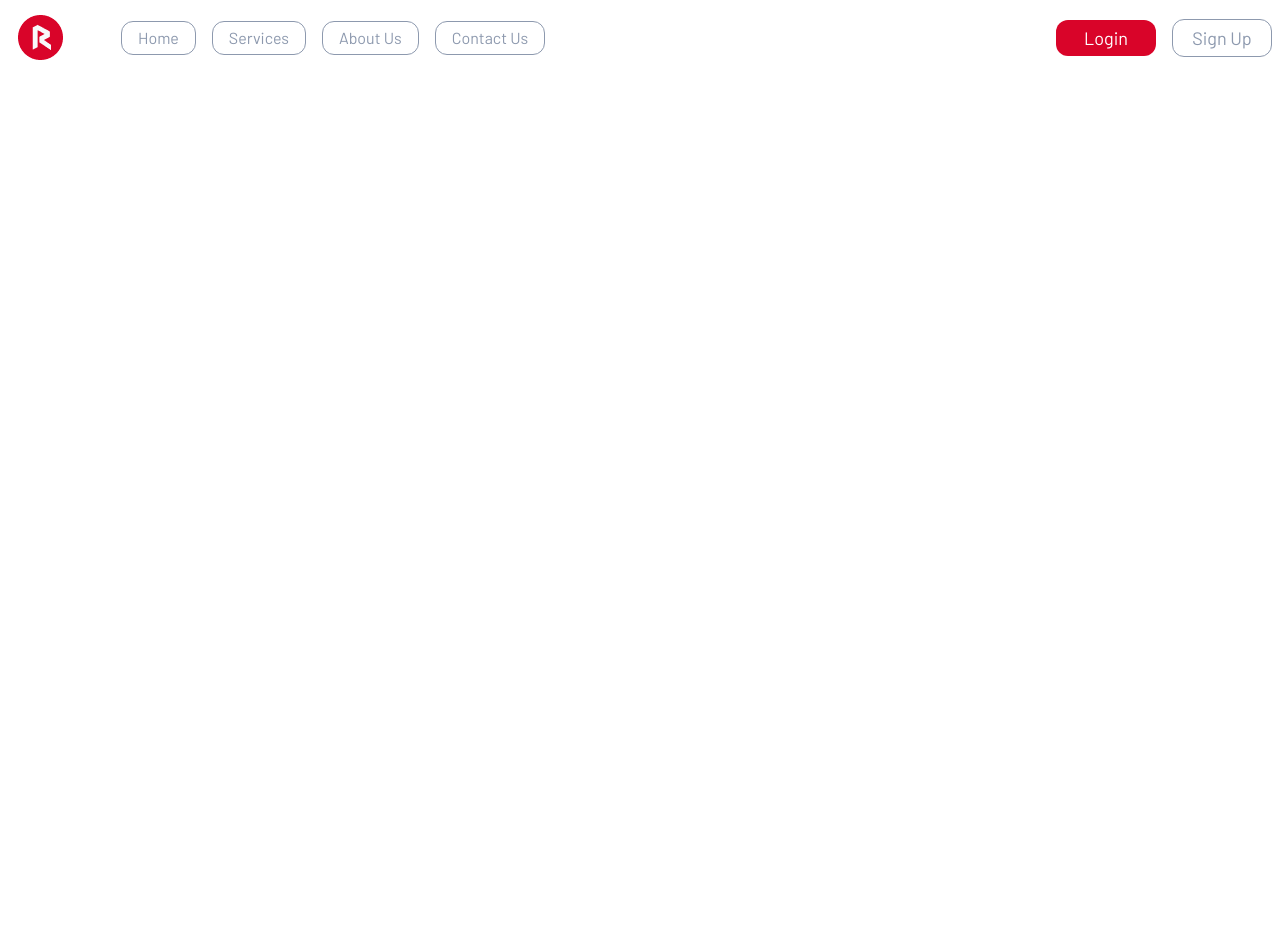
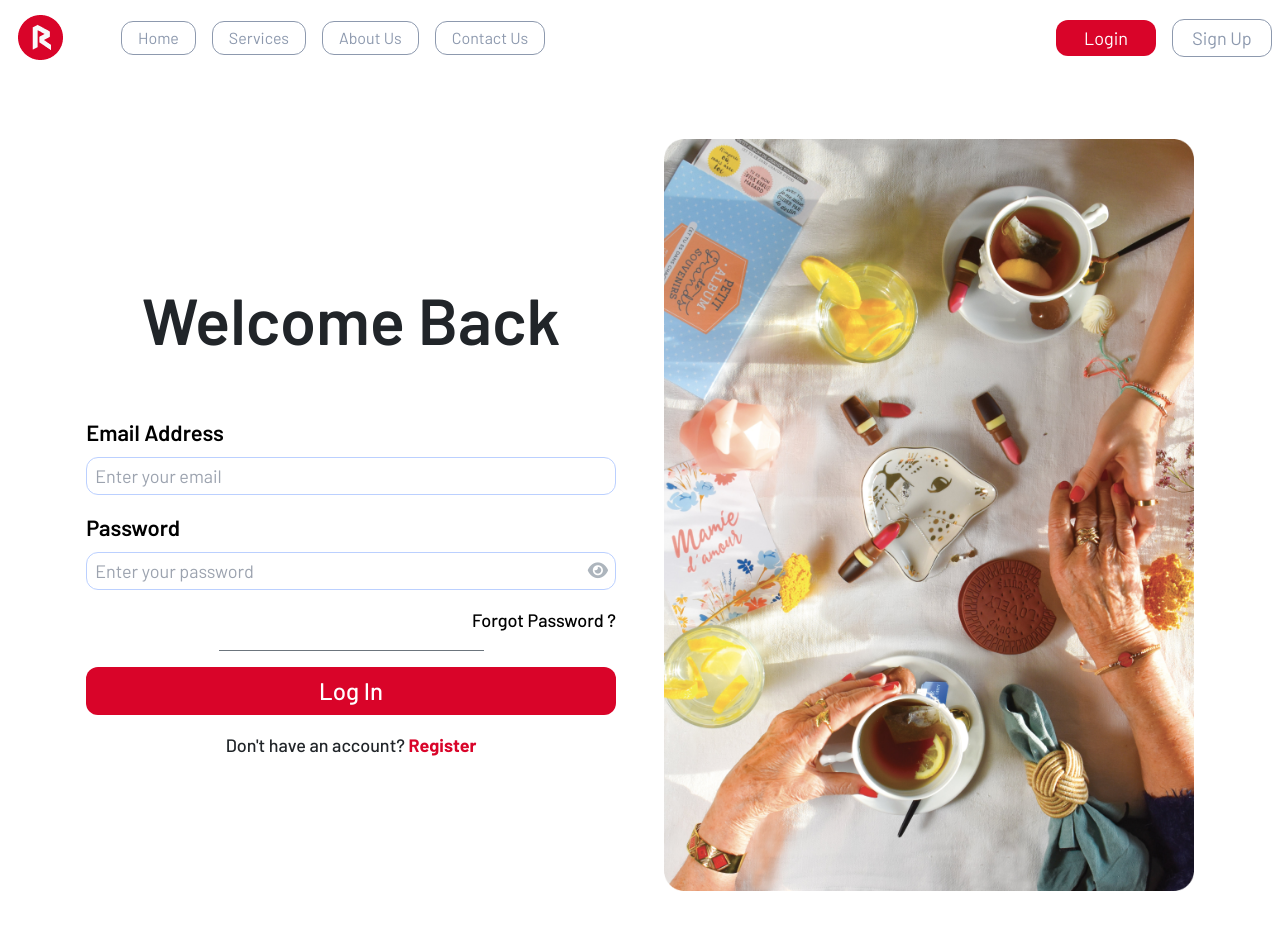
Before and after one commit to eslamalhendawy/Relief, a React (Vite) app: page /carer-login in a window 1280 px wide. Shown: the top 930 px of the page. Before the commit the page ends 800 px from the top, so only its background shows below. Built offline with nearby package versions, Linux system fonts and the light colour scheme.

Commit message:
Prepared authentication to be functional

```diff
--- a/src/App.jsx
+++ b/src/App.jsx
@@ -28,6 +28,7 @@ import CarerNotifactions from "./Components/CarerNotifactions";
 import ChooseCarer from "./Components/ChooseCarer";
 import CarerProfile from "./Components/CarerProfile";
 import CarerRatings from "./Components/CarerRatings";
+import CarerLogin from "./Components/CarerLogin";
 
 function App() {
   const loggedIn = Boolean(localStorage.getItem("userToken"));
@@ -71,6 +72,7 @@ function App() {
           <Route path="/short-term-care" element={<ShortTermCare />} />
           <Route path="/pricing" element={<Pricing />} />
           <Route path="/login" element={<Login />} />
+          <Route path="/carer-login" element={<CarerLogin />} />
           <Route path="/sign-up" element={<SignUp />} />
           <Route path="/speak-to-expert" element={<SpeakToExpert />} />
           <Route path="/get-started" element={<GetStarted />} />
--- /dev/null
+++ b/src/Components/CarerLogin.jsx
@@ -0,0 +1,87 @@
+import { useState, useEffect } from "react";
+import { useAppContext } from "../Context/AppContext";
+import { Link, useNavigate } from "react-router-dom";
+import { postData } from "../Services/apiCalls";
+
+import { toast } from "react-toastify";
+import "react-toastify/dist/ReactToastify.css";
+
+import image from "/assets/loginImage.png";
+
+const CarerLogin = () => {
+  const [email, setEmail] = useState("");
+  const [password, setPassword] = useState("");
+  const [hidden, setHidden] = useState(true);
+  const { setUserData } = useAppContext();
+  const navigate = useNavigate();
+  const regEmail = /^\w+([\\.-]?\w+)*@\w+([\\.-]?\w+)*(\.\w{2,3})+$/;
+
+  useEffect(() => {
+    document.title = "Relief | Login";
+    window.scrollTo(0, 0);
+  }, []);
+
+  const handleClick = async () => {
+    if (email === "" || password === "") {
+      return toast.error("Please fill all the fields");
+    }
+    if (!email.match(regEmail)) {
+      return toast.error("Please enter a valid email address");
+    }
+    toast.info("Logging in...");
+    console.log(email, password);
+    const response = await postData("caregiver/signin", { email, password });
+    console.log(response);
+  };
+
+  return (
+    <section className="container mx-auto px-4 py-16 minHeight flex justify-center items-center">
+      <div className="lg:flex items-center gap-12">
+        <div className="basis-1/2">
+          <h1 className="text-[#212529] font-semibold text-[40px] md:text-[65px] mb-12 text-center">Welcome Back</h1>
+          <div className="flex flex-col gap-2 mb-4">
+            <label htmlFor="email" className="font-semibold text-[22px]">
+              Email Address
+            </label>
+            <input onChange={(e) => setEmail(e.target.value)} className="outline-none border border-[#BBD0FF] focus:border-[1.5px] focus:placeholder:opacity-0 placeholder:duration-200 focus:border-[#00B4D8] duration-200 px-2 py-1 text-lg rounded-xl" type="text" id="email" placeholder="Enter your email" />
+          </div>
+          <div className="flex flex-col gap-2 mb-4">
+            <label htmlFor="password" className="font-semibold text-[22px]">
+              Password
+            </label>
+            <div className="relative">
+              <input onChange={(e) => setPassword(e.target.value)} className="outline-none border border-[#BBD0FF] focus:border-[1.5px] focus:border-[#00B4D8] focus:placeholder:opacity-0 placeholder:duration-200 duration-200 px-2 py-1 text-lg rounded-xl w-full" type={hidden ? "password" : "text"} id="password" placeholder="Enter your password" />
+              <button onClick={() => setHidden(!hidden)} className="absolute right-2 top-[50%] translate-y-[-50%] text-[#ADB5BD] hover:text-black duration-300">
+                <i className={`fa-solid  text-lg ${hidden ? "fa-eye" : "fa-eye-slash"}`}></i>
+              </button>
+            </div>
+          </div>
+          <div className="text-right mb-4">
+            <Link to="/forgot-password" className="#212529 font-medium hover:text-accent duration-200 text-lg">
+              Forgot Password ?
+            </Link>
+          </div>
+          <div className="h-[1px] w-[50%] mx-auto bg-[#6C757D] mb-4" />
+          <div className="mb-4">
+            <button onClick={handleClick} className="bg-accent hover:bg-red-700 duration-200 text-white w-full py-2 text-2xl rounded-xl font-medium">
+              Log In
+            </button>
+          </div>
+          <div>
+            <p className="text-center font-medium text-[#212529] text-lg">
+              Don't have an account?{" "}
+              <Link to="/sign-up" className="font-bold text-accent hover:text-red-700 duration-200 text-lg">
+                Register
+              </Link>
+            </p>
+          </div>
+        </div>
+        <div className="basis-1/2 hidden lg:block">
+          <img src={image} alt="" />
+        </div>
+      </div>
+    </section>
+  );
+};
+
+export default CarerLogin;
--- a/src/Components/CarerSignUp.jsx
+++ b/src/Components/CarerSignUp.jsx
@@ -162,7 +162,7 @@ const CarerSignUp = () => {
             <div>
               <p className="text-center font-medium text-[#212529] text-lg">
                 Already have an account?{" "}
-                <Link to="/login" className="font-bold text-accent hover:text-red-700 duration-200 text-lg">
+                <Link to="/carer-login" className="font-bold text-accent hover:text-red-700 duration-200 text-lg">
                   Log in
                 </Link>
               </p>
@@ -218,7 +218,7 @@ const CarerSignUp = () => {
             <div>
               <p className="text-center font-medium text-[#212529] text-lg">
                 Already have an account?{" "}
-                <Link to="/login" className="font-bold text-accent hover:text-red-700 duration-200 text-lg">
+                <Link to="/carer-login" className="font-bold text-accent hover:text-red-700 duration-200 text-lg">
                   Log in
                 </Link>
               </p>
```
